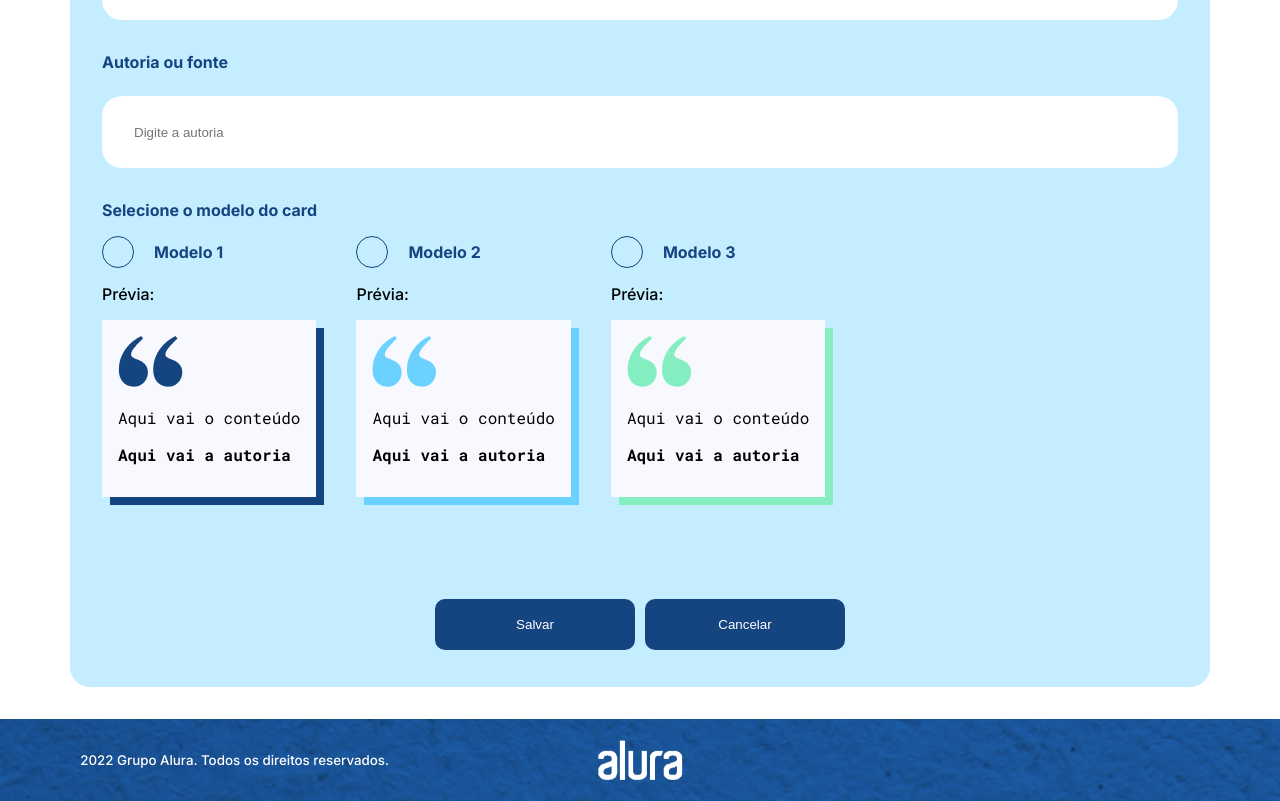
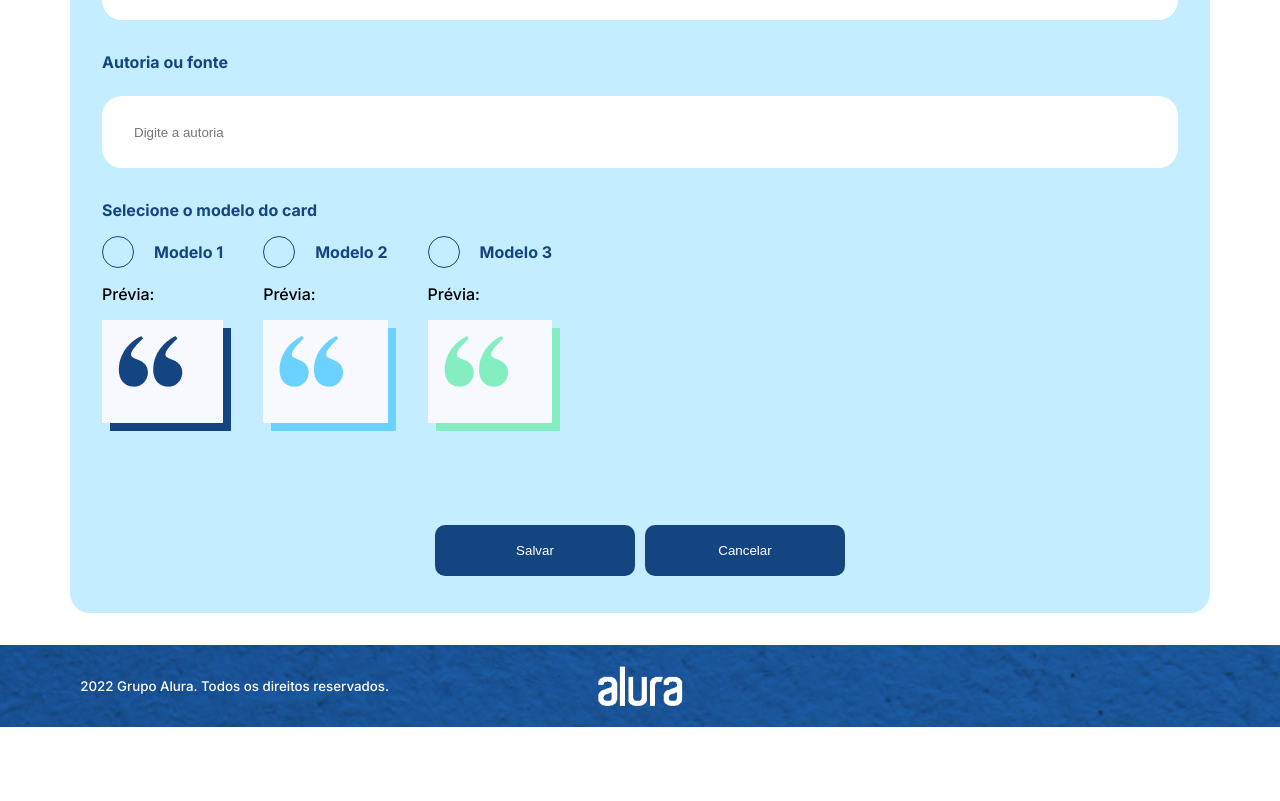
Before and after one commit to guilhermelins7/crud-angular, an Angular app: page / in a window 1280 px wide. Shown: the part 632-1433 px from the top of the page. After the commit the page ends 1359 px from the top, so only its background shows below. Built offline with nearby package versions, Linux system fonts and the light colour scheme.

Commit message:
feat: adicionar visualização dinamica do card com ngModel TWDB

```diff
--- a/src/app/componentes/pensamentos/criar-pensamento/criar-pensamento.component.html
+++ b/src/app/componentes/pensamentos/criar-pensamento/criar-pensamento.component.html
@@ -10,6 +10,7 @@
       id="pensamento"
       name="pensamento"
       placeholder="Digite o Pensamento"
+      [(ngModel)]="pensamento.conteudo"
     />
     <label for="autoria">Autoria ou fonte</label>
     <input
@@ -18,6 +19,7 @@
       id="autoria"
       name="pensamento"
       placeholder="Digite a autoria"
+      [(ngModel)]="pensamento.autoria"
     />
     <label for="modelo">Selecione o modelo do card</label>
     <div class="container-radio">
@@ -32,8 +34,10 @@
         Prévia:
         <div class="modelo modelo1 ff-roboto-mono">
           <img src="../../../../assets/modelo1.png" alt="Aspas azuis" />
-          <p class="conteudo">Aqui vai o conteúdo</p>
-          <p class="conteudo"><b>Aqui vai a autoria</b></p>
+          <p class="conteudo">{{ pensamento.conteudo }}</p>
+          <p class="conteudo">
+            <b> {{ pensamento.autoria }} </b>
+          </p>
         </div>
       </div>
 
@@ -48,8 +52,10 @@
         Prévia:
         <div class="modelo modelo2 ff-roboto-mono">
           <img src="../../../../assets/modelo2.png" alt="Aspas azuis" />
-          <p class="conteudo">Aqui vai o conteúdo</p>
-          <p class="conteudo"><b>Aqui vai a autoria</b></p>
+          <p class="conteudo">{{ pensamento.conteudo }}</p>
+          <p class="conteudo">
+            <b> {{ pensamento.autoria }} </b>
+          </p>
         </div>
       </div>
       <div class="radio-modelo">
@@ -63,14 +69,16 @@
         Prévia:
         <div class="modelo modelo3 ff-roboto-mono">
           <img src="../../../../assets/modelo3.png" alt="Aspas azuis" />
-          <p class="conteudo">Aqui vai o conteúdo</p>
-          <p class="conteudo"><b>Aqui vai a autoria</b></p>
+          <p class="conteudo">{{ pensamento.conteudo }}</p>
+          <p class="conteudo">
+            <b> {{ pensamento.autoria }} </b>
+          </p>
         </div>
       </div>
     </div>
     <div class="acoes">
-      <button class="botao">Salvar</button>
-      <button class="botao">Cancelar</button>
+      <button (click)="criarPensamento()" class="botao">Salvar</button>
+      <button (click)="cancelar()" class="botao">Cancelar</button>
     </div>
   </form>
 </section>
--- a/src/app/componentes/pensamentos/criar-pensamento/criar-pensamento.component.ts
+++ b/src/app/componentes/pensamentos/criar-pensamento/criar-pensamento.component.ts
@@ -1,15 +1,28 @@
 import { Component, OnInit } from '@angular/core';
+import { FormsModule } from '@angular/forms';
 
 @Component({
   selector: 'app-criar-pensamento',
   templateUrl: './criar-pensamento.component.html',
-  styleUrls: ['./criar-pensamento.component.css']
+  styleUrls: ['./criar-pensamento.component.css'],
 })
 export class CriarPensamentoComponent implements OnInit {
+  pensamento = {
+    id: '1',
+    conteudo: '',
+    autoria: '',
+    modelo: '',
+  };
 
-  constructor() { }
+  constructor() {}
 
-  ngOnInit(): void {
+  criarPensamento() {
+    alert('novo pensamento criado!');
   }
 
+  cancelar() {
+    alert('criação de pensamento cancelado!');
+  }
+
+  ngOnInit(): void {}
 }
```
Also changed, not shown: src/app/app.module.ts (+5 -6 lines).
